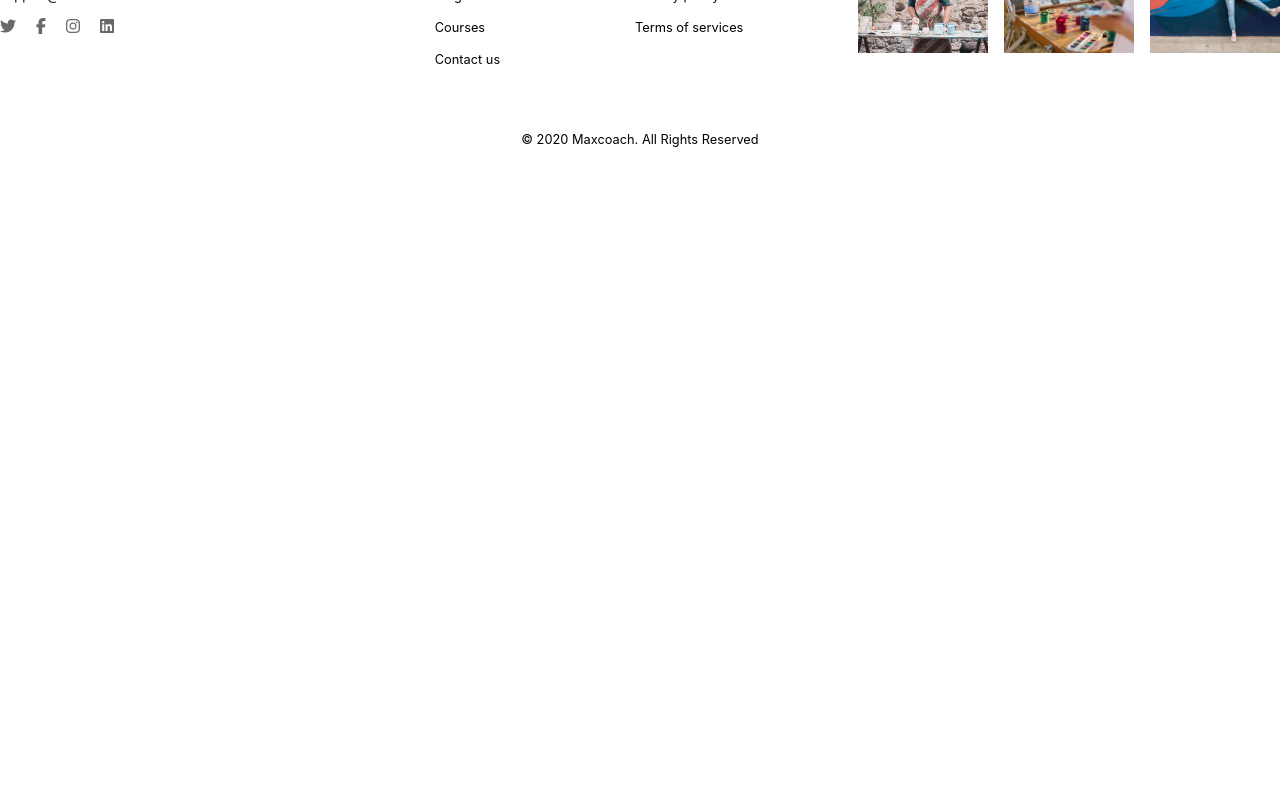
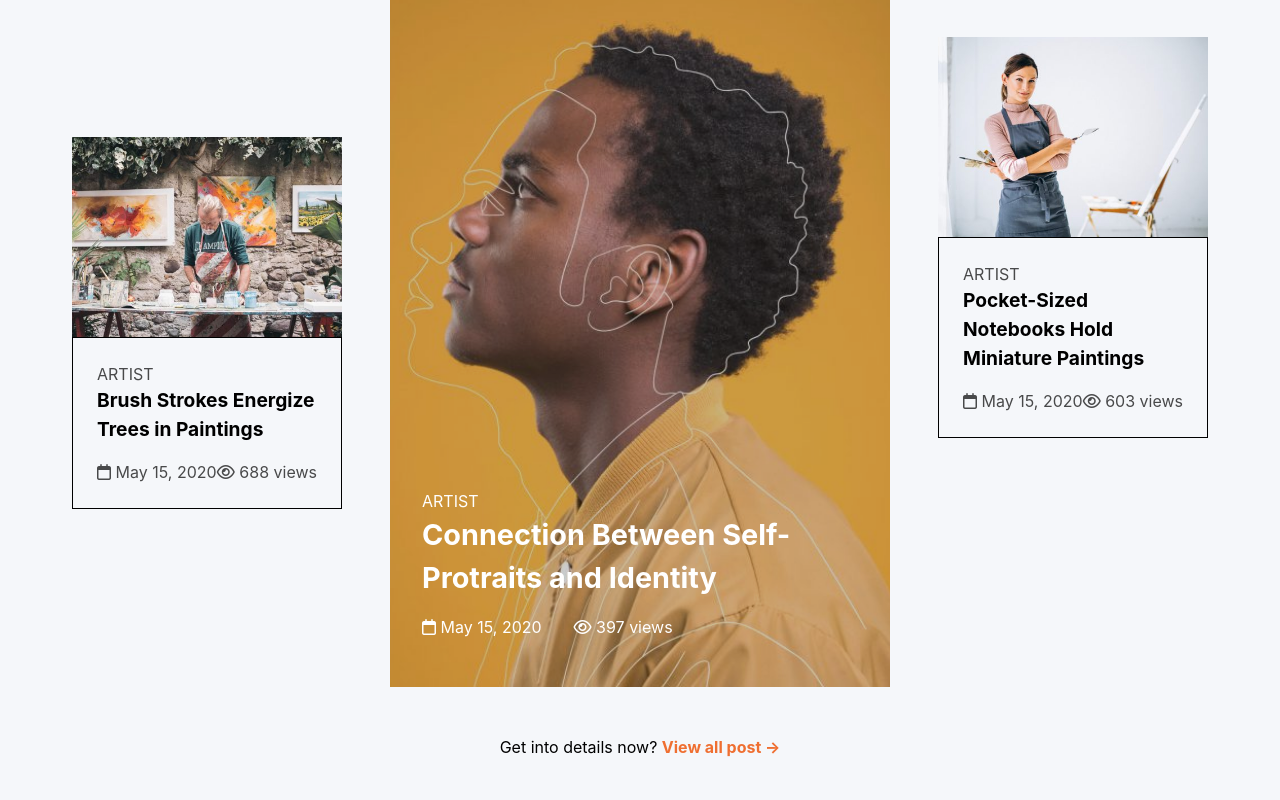
Before and after one commit to christianarca27/proj-html-vuejs, a Vue app: page / in a window 1280 px wide. Shown: the part 4320-5120 px from the top of the page. Before the commit the page ends 4502 px from the top, so only its background shows below. Built offline with nearby package versions, Linux system fonts and the light colour scheme.

Commit message:
feat: creata sezione BlogSection + prima stilizzazione

```diff
--- a/src/components/AppMain.vue
+++ b/src/components/AppMain.vue
@@ -1,4 +1,5 @@
 <script>
+import BlogSection from './BlogSection.vue';
 import CoursesSection from './CoursesSection.vue';
 import ServicesSection from './ServicesSection.vue';
 
@@ -11,6 +12,7 @@ export default {
     components: {
         ServicesSection,
         CoursesSection,
+        BlogSection
     },
 }
 </script>
@@ -20,6 +22,8 @@ export default {
         <ServicesSection></ServicesSection>
 
         <CoursesSection></CoursesSection>
+
+        <BlogSection></BlogSection>
     </main>
 </template>
 
--- /dev/null
+++ b/src/components/BlogSection.vue
@@ -0,0 +1,196 @@
+<script>
+export default {
+    name: "BlogSection",
+
+    data() {
+        return {
+            postList: [
+                {
+                    image: "artist-blog-03-480x356.jpeg",
+                    type: "Artist",
+                    title: "Brush Strokes Energize Trees in Paintings",
+                    date: "May 15, 2020",
+                    views: 688,
+                },
+                {
+                    image: "artist-blog-02-500x680.jpg",
+                    type: "Artist",
+                    title: "Connection Between Self-Protraits and Identity",
+                    date: "May 15, 2020",
+                    views: 397,
+                },
+                {
+                    image: "artist-blog-01-480x356.jpg",
+                    type: "Artist",
+                    title: "Pocket-Sized Notebooks Hold Miniature Paintings",
+                    date: "May 15, 2020",
+                    views: 603,
+                },
+            ],
+        }
+    },
+}
+</script>
+
+<template>
+    <section id="blog-section">
+        <h2>Articles and Tips</h2>
+
+        <strong class="subtitle">Latest From The Blog</strong>
+
+        <ul id="card-container" class="container">
+            <li v-for="post in postList" class="card">
+                <div class="card-image">
+                    <img :src="'/images/' + post.image" alt="Blog post image">
+                </div>
+
+                <div class="card-description">
+                    <div class="card-type">{{ post.type }}</div>
+                    <div class="card-title">{{ post.title }}</div>
+                    <div class="card-details">
+                        <div class="card-date">
+                            <i class="fa-regular fa-calendar"></i>
+                            {{ post.date }}
+                        </div>
+                        <div class="card-views">
+                            <i class="fa-regular fa-eye"></i>
+                            {{ post.views }} views
+                        </div>
+                    </div>
+                </div>
+            </li>
+        </ul>
+
+        <p id="view-all-post">Get into details now? <a href="">View all post &rightarrow;</a></p>
+    </section>
+</template>
+
+<style lang="scss" scoped>
+#blog-section {
+    padding: 3rem 0;
+    background-color: #f5f7fa;
+
+    #card-container {
+        margin-bottom: 3rem;
+
+        display: flex;
+        justify-content: center;
+        align-items: center;
+        gap: 3rem;
+
+        .card {
+
+            &:nth-of-type(1),
+            &:nth-of-type(3) {
+                width: 270px;
+                height: 400px;
+
+
+                .card-image {
+                    height: 200px;
+
+                    img {
+                        width: 100%;
+                        height: 100%;
+                        object-fit: cover;
+                    }
+                }
+
+                .card-description {
+                    border: 1px solid black;
+                    padding: 1.5rem;
+
+                    .card-type {
+                        text-transform: uppercase;
+                        opacity: .7;
+                    }
+
+                    .card-title {
+                        margin-bottom: 1rem;
+                        font-weight: bold;
+                        font-size: 1.2rem;
+                    }
+
+                    .card-details {
+                        display: flex;
+                        justify-content: space-between;
+
+                        opacity: .7;
+                    }
+                }
+            }
+
+            &:nth-of-type(2) {
+
+                width: 500px;
+                height: 700px;
+
+                position: relative;
+
+                &::before {
+                    background-color: black;
+                    width: 100%;
+                    height: 100%;
+
+                    position: absolute;
+
+                    content: "";
+                    opacity: .2;
+                }
+
+                .card-image {
+                    width: 100%;
+                    height: 100%;
+
+                    img {
+                        width: 100%;
+                        height: 100%;
+                        object-fit: cover;
+                    }
+                }
+
+                .card-description {
+                    width: 100%;
+                    padding: 3rem 2rem;
+
+                    color: rgb(255, 255, 255);
+
+                    position: absolute;
+                    bottom: 0;
+                    z-index: 1;
+
+                    .card-type {
+                        text-transform: uppercase;
+                    }
+
+                    .card-title {
+                        margin-bottom: 1rem;
+                        font-weight: bold;
+                        font-size: 1.8rem;
+                    }
+
+                    .card-details {
+                        display: flex;
+                        gap: 2rem;
+                    }
+                }
+            }
+
+            &:last-of-type {
+                position: relative;
+                top: -100px;
+            }
+        }
+    }
+
+    #view-all-post {
+        text-align: center;
+
+        a {
+            font-weight: bold;
+            color: #ef6f31;
+            text-decoration: none;
+        }
+    }
+}
+</style>
```
